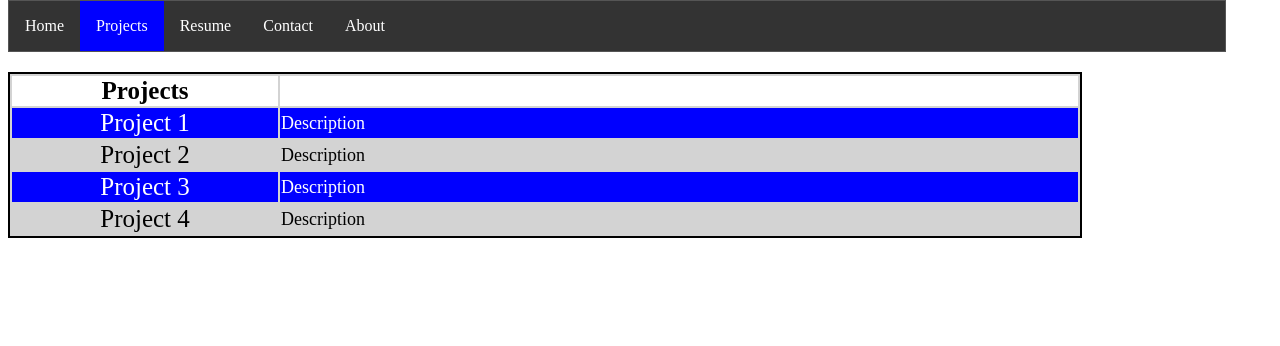
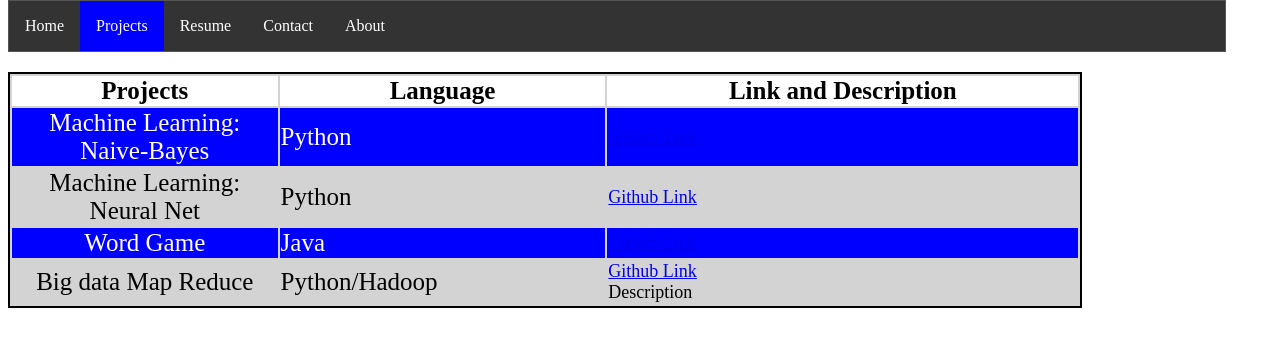
Before and after one commit to jwcappie/jwcappie.github.io, a plain HTML site: page projects.html in a window 1280 px wide. Drawn offline with Linux system fonts and the light colour scheme.

Commit message:
added links

```diff
--- a/projects.html
+++ b/projects.html
@@ -15,11 +15,11 @@
     </head>
     <body>
         <table>
-            <tr><th> Projects </th><th> </th></tr>
-            <tr><td class = "title"> Project 1 </td><td class = "desc"> Description </td></tr>
-            <tr><td class = "title"> Project 2 </td><td class = "desc"> Description </td></tr>
-            <tr><td class = "title"> Project 3 </td><td class = "desc"> Description </td></tr>
-            <tr><td class = "title"> Project 4 </td><td class = "desc"> Description </td></tr>
+            <tr><th> Projects </th><th> Language </th><th> Link and Description </th></tr>
+            <tr><td class = "title"> Machine Learning: Naive-Bayes </td><td class = "lang"> Python </td><td class = "desc"> <a href="https://github.com/jwcappie/Machine-Learning-Naive-Bayes">Github Link</a> <br> </td></tr>
+            <tr><td class = "title"> Machine Learning: Neural Net </td><td class = "lang"> Python </td><td class = "desc"> <a href="https://github.com/jwcappie/Machine-Learning-Neural-Net">Github Link</a> <br> </td></tr>
+            <tr><td class = "title"> Word Game </td><td class = "lang"> Java </td><td class = "desc"> <a href="https://github.com/jwcappie/Cse116-project">Github Link</a> </td></tr>
+            <tr><td class = "title"> Big data Map Reduce </td><td class = "lang"> Python/Hadoop </td><td class = "desc"> <a href="https://github.com/jwcappie/MapReducebigdata">Github Link</a> <br> Description </td></tr>
         </table>
     </body>
     <style>
@@ -45,6 +45,11 @@
         .desc
         {
             font-size: 18px;
+            text-align: left;
+        }
+        .lang
+        {
+            font-size: 25px;
             text-align: left;
         }
 
```
